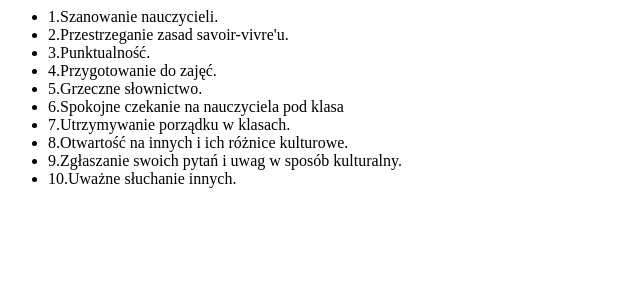
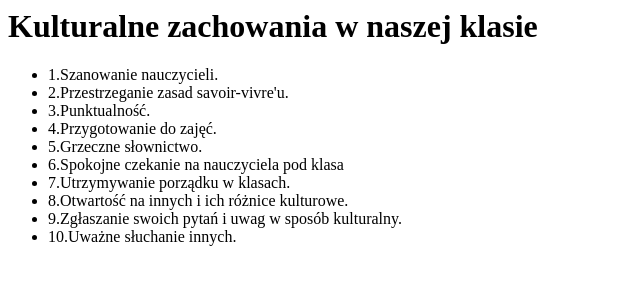
Before and after one commit to dominson123/top-10, a plain HTML site: page index.html in a window 1280 px wide. Shown: the whole page, without its empty margins (0-640 px from the left). Drawn offline with Linux system fonts and the light colour scheme.

Commit message:
Update index.html

```diff
--- a/index.html
+++ b/index.html
@@ -3,6 +3,7 @@
     <title>10 Kulturalnych zachowań w klasie 3J</title>
   </head>
   <body>
+     <h1>Kulturalne zachowania w naszej klasie</h1>
     <ul>
       <li>1.Szanowanie nauczycieli.</li>
       <li>2.Przestrzeganie zasad savoir-vivre'u.</li>
```
